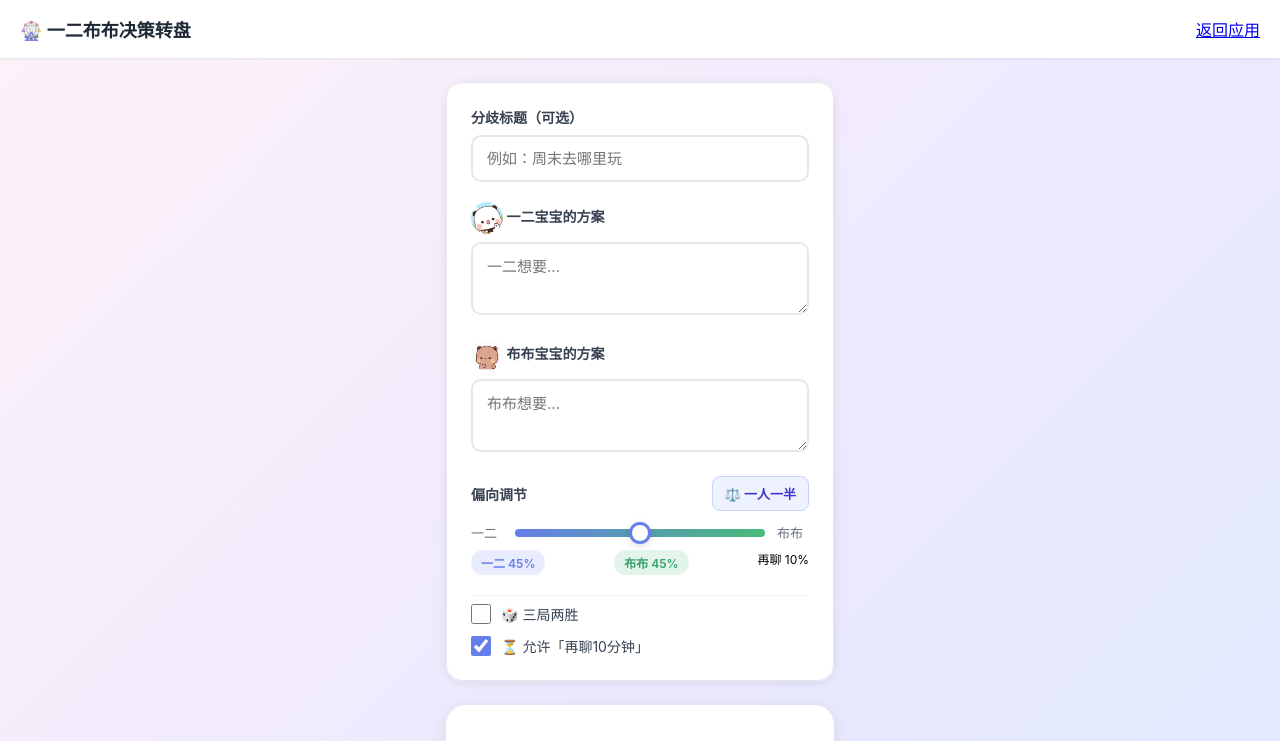
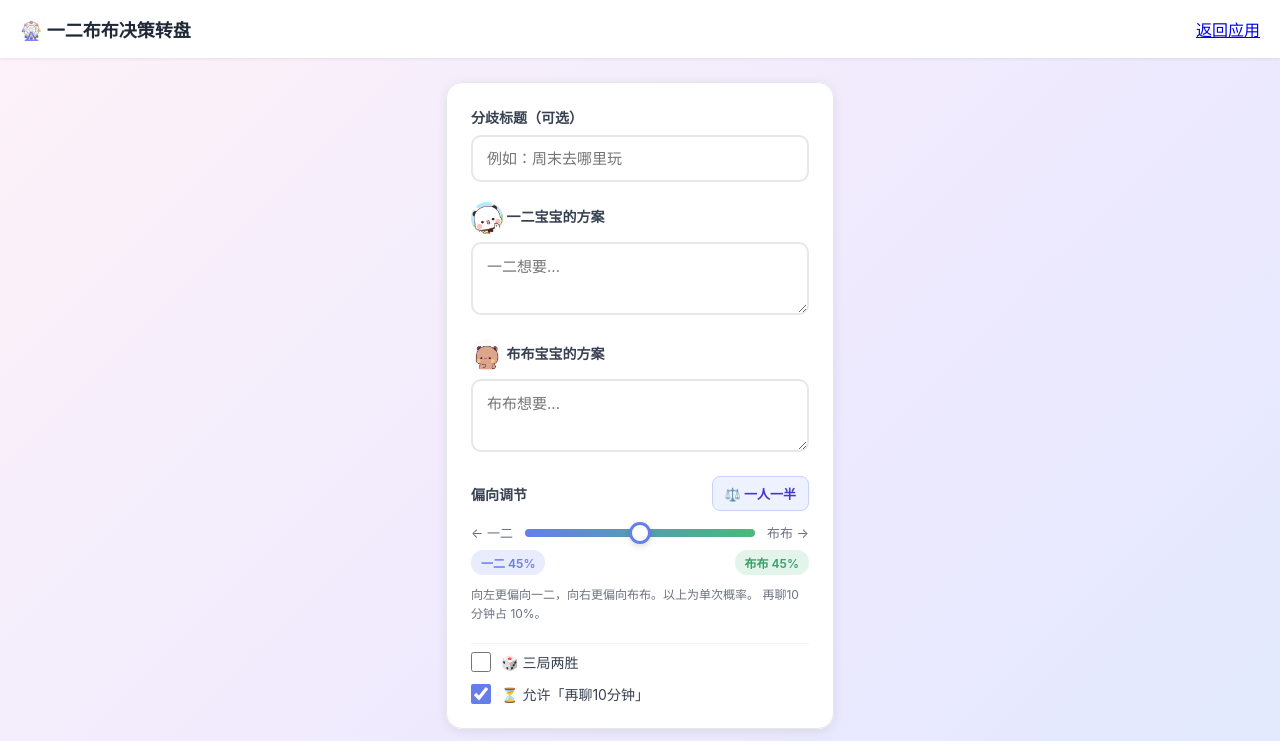
Before and after one commit to tomqiang/ai-chatbot-mvp, a Next.js app: page /apps/decider in a window 1280 px wide. Shown: the top 741 px of the page. Built offline with nearby package versions, Linux system fonts and the light colour scheme.

Commit message:
Clarify decision wheel bias direction and verify Bubu odds

```diff
--- a/features/decider/components/InputsCard.tsx
+++ b/features/decider/components/InputsCard.tsx
@@ -97,7 +97,7 @@ export default function InputsCard({
           </button>
         </div>
         <div className="slider-container">
-          <span className="slider-label">一二</span>
+          <span className="slider-label">← 一二</span>
           <input
             id="bias-slider"
             type="range"
@@ -107,14 +107,21 @@ export default function InputsCard({
             onChange={handleSliderChange}
             className="slider"
             aria-label="偏向调节"
+            aria-valuetext={`一二 ${yierPercent}%，布布 ${bubuPercent}%`}
+            aria-describedby="bias-help"
+            dir="ltr"
           />
-          <span className="slider-label">布布</span>
+          <span className="slider-label">布布 →</span>
         </div>
         <div className="slider-info">
           <span className="slider-percent yier">一二 {yierPercent}%</span>
           <span className="slider-percent bubu">布布 {bubuPercent}%</span>
-          {allowDiscuss && <span>再聊 10%</span>}
+
         </div>
+        <p id="bias-help" className="bias-help">
+          向左更偏向一二，向右更偏向布布。以上为单次概率。
+          {allowDiscuss && ' 再聊10分钟占 10%。'}
+        </p>
       </div>
 
       <div className="toggles">
@@ -254,6 +261,13 @@ export default function InputsCard({
           box-shadow: 0 2px 6px rgba(0, 0, 0, 0.15);
         }
 
+        .bias-help {
+          margin-top: 10px;
+          font-size: 12px;
+          color: #6b7280;
+          line-height: 1.6;
+        }
+
         .slider-info {
           display: flex;
           flex-wrap: wrap;
```
Also changed, not shown: 1 other file (tests, documents, lock files or other folders).
